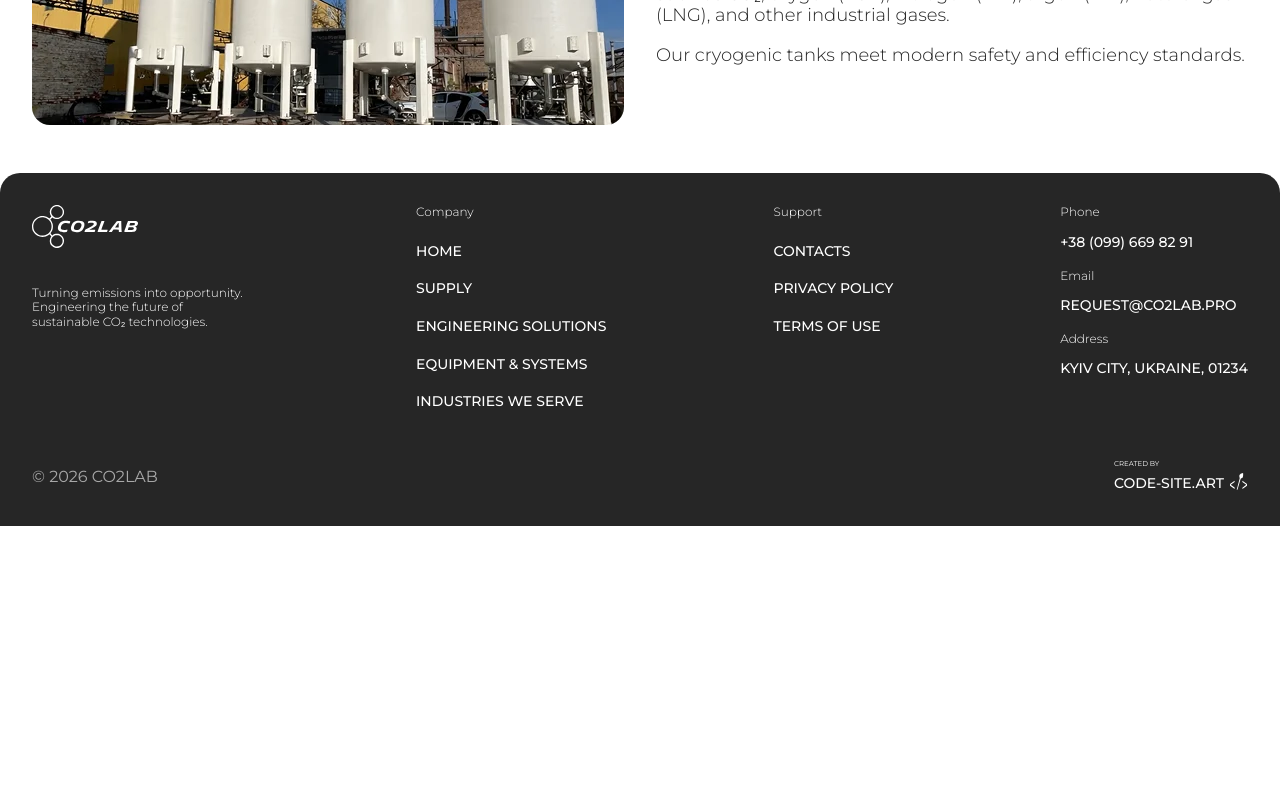
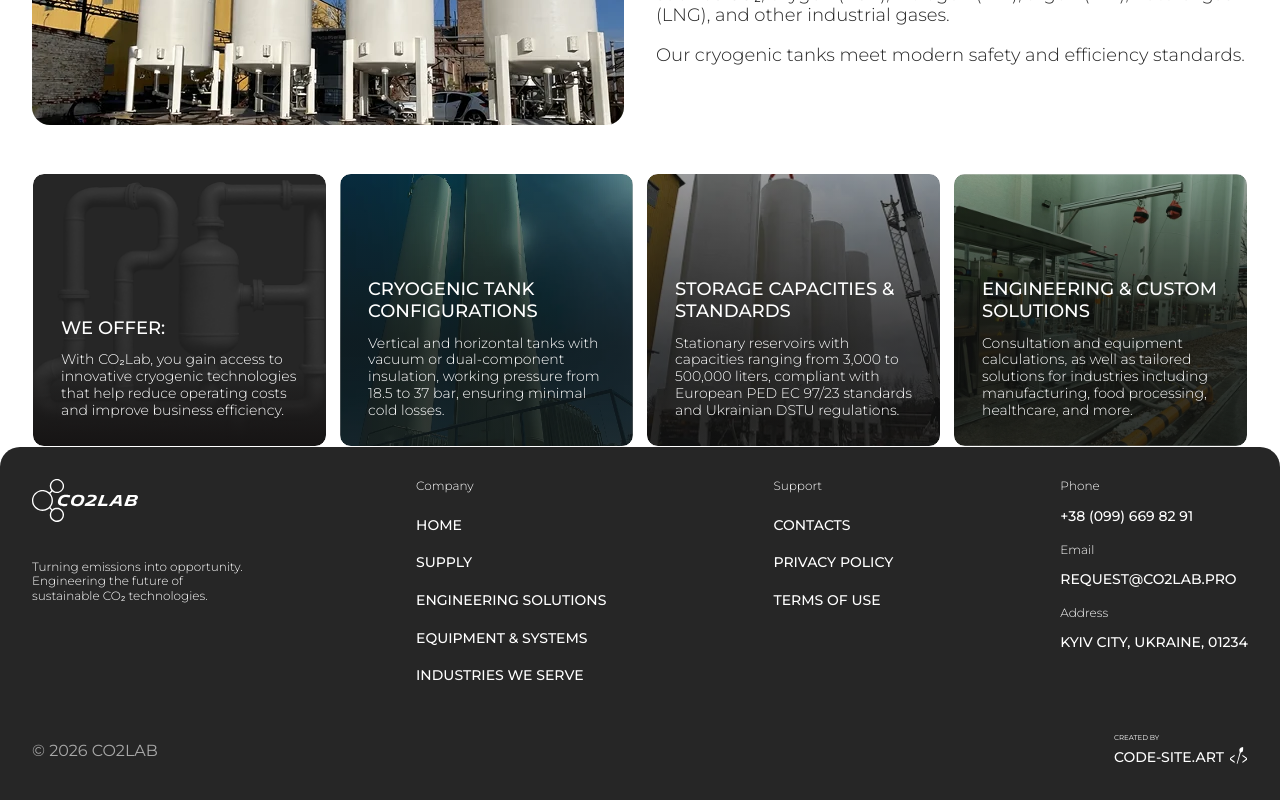
Before and after one commit to cyanidium-dev/co2lab, a Next.js app: page /solutions/equipment-and-systems in a window 1280 px wide. Shown: the part 2342-3142 px from the top of the page. Before the commit the page ends 2868 px from the top, so only its background shows below. Built offline with nearby package versions, Linux system fonts and the light colour scheme.

Commit message:
updated images, made refactoring

```diff
--- a/src/components/equipmentAndSystemsPage/criogenicTanks/CriogenicTanks.tsx
+++ b/src/components/equipmentAndSystemsPage/criogenicTanks/CriogenicTanks.tsx
@@ -1,13 +1,14 @@
 import Container from "@/components/shared/container/Container";
 import SectionTitle from "@/components/shared/titles/SectionTitle";
 import Image from "next/image";
+import CriogenicTanksList from "./CriogenicTanksList";
 
 export default function CriogenicTanks() {
   return (
     <section className="py-12 lg:pt-[142px] lg:pb-0">
       <Container>
         <div className="flex flex-col sm:flex-row-reverse sm:items-center gap-8 mb-8 lg:mb-12">
-          <div className="sm:w-[calc(50%-16px)] ">
+          <div className="sm:w-[calc(50%-16px)]">
             <SectionTitle className="mb-3 lg:mb-4.5 lg:text-[44px] xl:text-[48px]">
               Cryogenic Tanks and Equipment from CO₂ Lab
             </SectionTitle>
@@ -30,6 +31,8 @@ export default function CriogenicTanks() {
             />
           </div>
         </div>
+
+        <CriogenicTanksList />
       </Container>
     </section>
   );
--- /dev/null
+++ b/src/components/equipmentAndSystemsPage/criogenicTanks/CriogenicTanksList.tsx
@@ -0,0 +1,75 @@
+import Image from "next/image";
+
+const IMAGE_BASE = "/images/equipmentAndSystemsPage/criogenicTanks";
+
+const items = [
+  {
+    title: "We offer:",
+    description:
+      "With CO₂Lab, you gain access to innovative cryogenic technologies that help reduce operating costs and improve business efficiency.",
+    image: `${IMAGE_BASE}/imageOne.webp`,
+    imageAlt: "Cryogenic technologies",
+    overlay:
+      "bg-[linear-gradient(180deg,rgba(22,20,20,0)_73.32%,#161414_100%)]",
+    imageClass: "object-top",
+  },
+  {
+    title: "Cryogenic tank configurations",
+    description:
+      "Vertical and horizontal tanks with vacuum or dual-component insulation, working pressure from 18.5 to 37 bar, ensuring minimal cold losses.",
+    image: `${IMAGE_BASE}/imageTwo.webp`,
+    imageAlt: "Cryogenic tank configurations",
+    overlay:
+      "bg-[linear-gradient(0deg,rgba(17,17,17,0.6)_38.81%,rgba(17,17,17,0)_129.37%)]",
+    imageClass: "object-top lg:object-[75%_50%]",
+  },
+  {
+    title: "Storage capacities & standards",
+    description:
+      "Stationary reservoirs with capacities ranging from 3,000 to 500,000 liters, compliant with European PED EC 97/23 standards and Ukrainian DSTU regulations.",
+    image: `${IMAGE_BASE}/imageThree.webp`,
+    imageAlt: "Storage capacities and standards",
+    overlay:
+      "bg-[linear-gradient(0deg,rgba(17,17,17,0.6)_38.81%,rgba(17,17,17,0)_129.37%)]",
+    imageClass: "object-[75%_30%]",
+  },
+  {
+    title: "Engineering & custom solutions",
+    description:
+      "Consultation and equipment calculations, as well as tailored solutions for industries including manufacturing, food processing, healthcare, and more.",
+    image: `${IMAGE_BASE}/imageFour.webp`,
+    imageAlt: "Engineering and custom solutions",
+    overlay:
+      "bg-[linear-gradient(0deg,rgba(17,17,17,0.6)_38.81%,rgba(17,17,17,0)_129.37%)]",
+    imageClass: "object-center",
+  },
+];
+
+export default function CriogenicTanksList() {
+  return (
+    <div className="flex flex-col sm:flex-row sm:flex-wrap gap-3">
+      {items.map((item) => (
+        <div
+          key={item.title}
+          className="relative sm:w-[calc(50%-6px)] lg:w-[calc(25%-9px)] h-[180px] lg:h-[274px] rounded-[12px]  border border-white overflow-hidden text-white"
+        >
+          <Image
+            src={item.image}
+            alt={item.imageAlt}
+            fill
+            className={`object-cover -z-20 bg-black ${item.imageClass}`}
+          />
+          <div className={`absolute inset-0 -z-10 ${item.overlay}`} />
+          <div className="relative flex flex-col justify-end h-full p-6 lg:p-7 flex flex-col justify-center">
+            <h3 className="mb-3 text-[18px] font-medium leading-[120%] uppercase">
+              {item.title}
+            </h3>
+            <p className="text-[12px] lg:text-[14px] font-light leading-[120%] max-w-[540px]">
+              {item.description}
+            </p>
+          </div>
+        </div>
+      ))}
+    </div>
+  );
+}
```
Also changed, not shown: public/images/equipmentAndSystemsPage/criogenicTanks/imageOne.webp.
